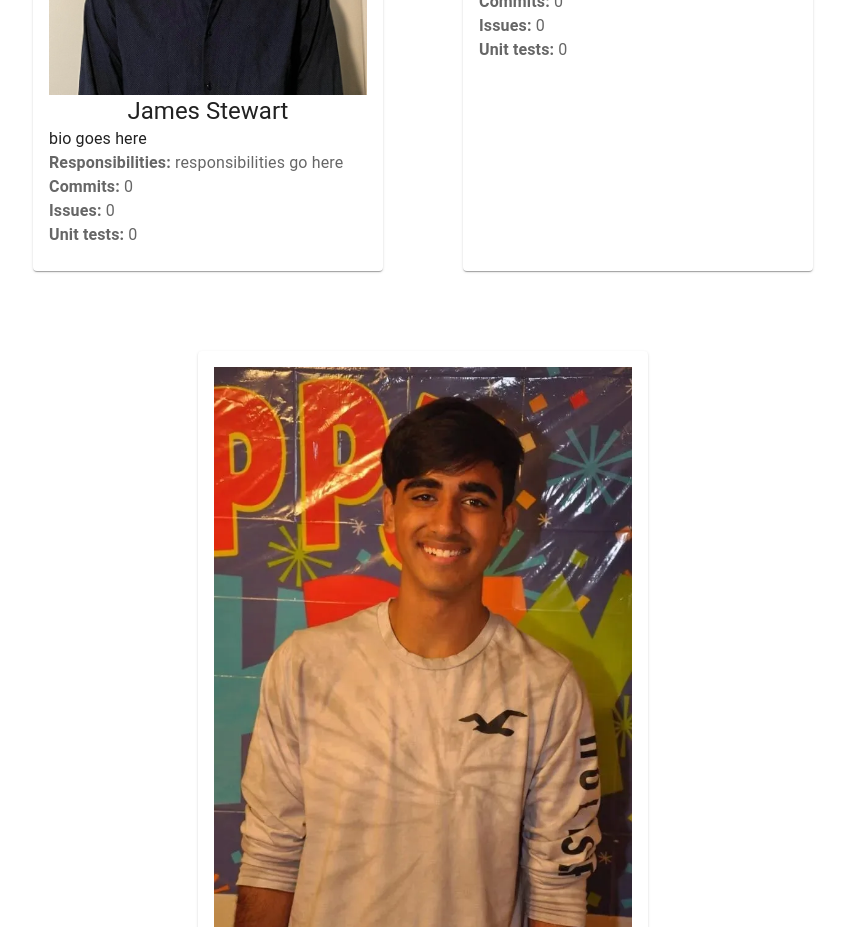
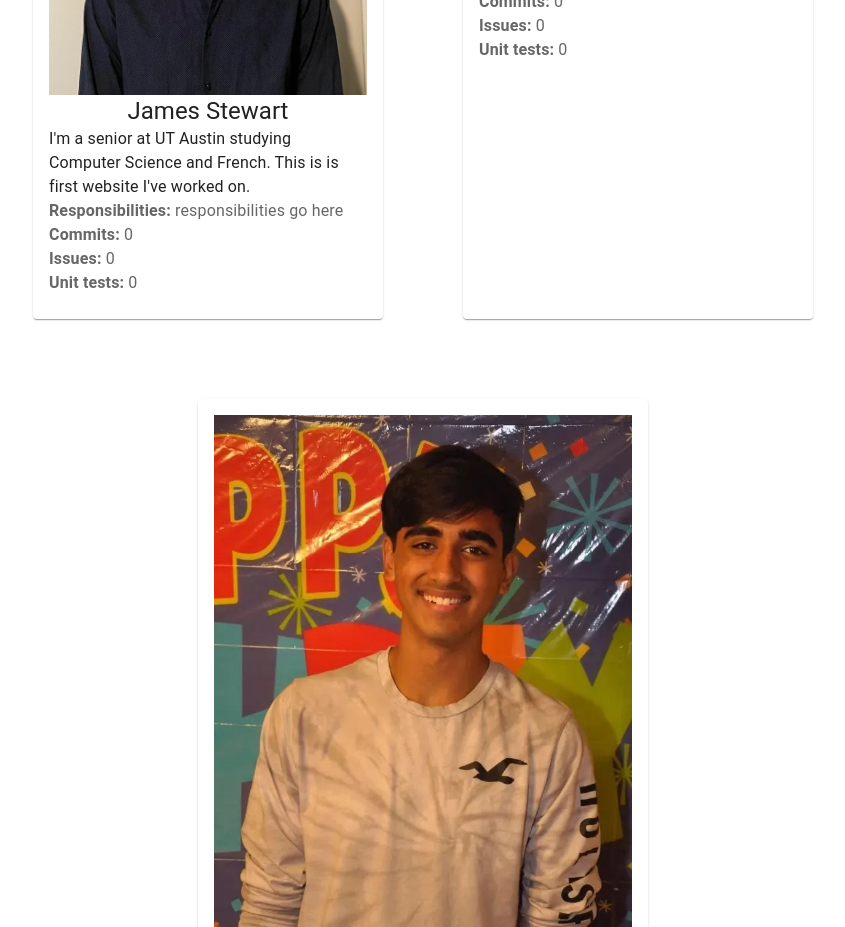
Before and after one commit to rohanchugh14/southwest-hurricane-aid, a React (Create React App) app: page /about in a window 1280 px wide. Shown: the part 1420-2347 px from the top of the page, without its empty margins (217-1062 px from the left). Built offline with nearby package versions, Linux system fonts and the light colour scheme; no server answers.

Commit message:
update james bio

```diff
--- a/src/About/index.tsx
+++ b/src/About/index.tsx
@@ -126,6 +126,7 @@ const About = () => {
             <MemberCard
               name='James Stewart'
               imgurl='james.webp'
+              bio="I'm a senior at UT Austin studying Computer Science and French. This is is first website I've worked on."
               commits={
                 (commits.filter((commit) => commit.committer_name === "James Aidan Stewart")).length
               }
```
